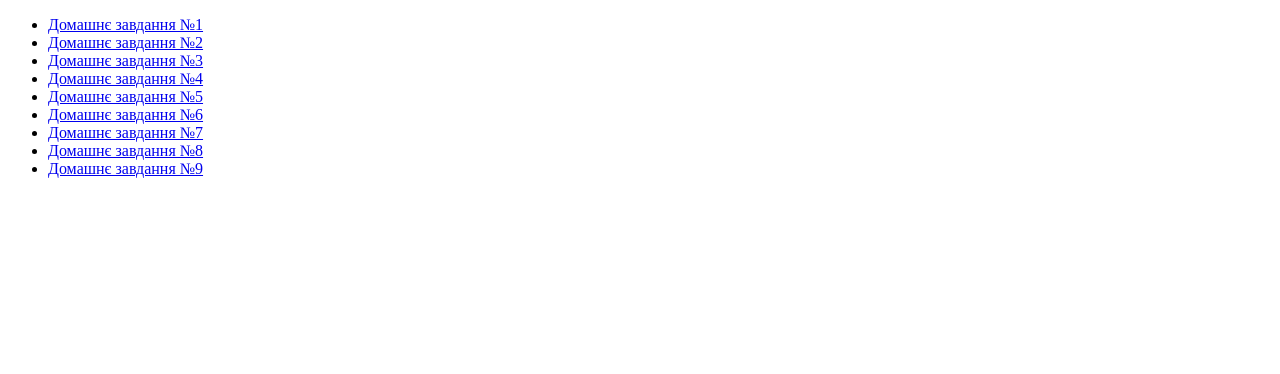
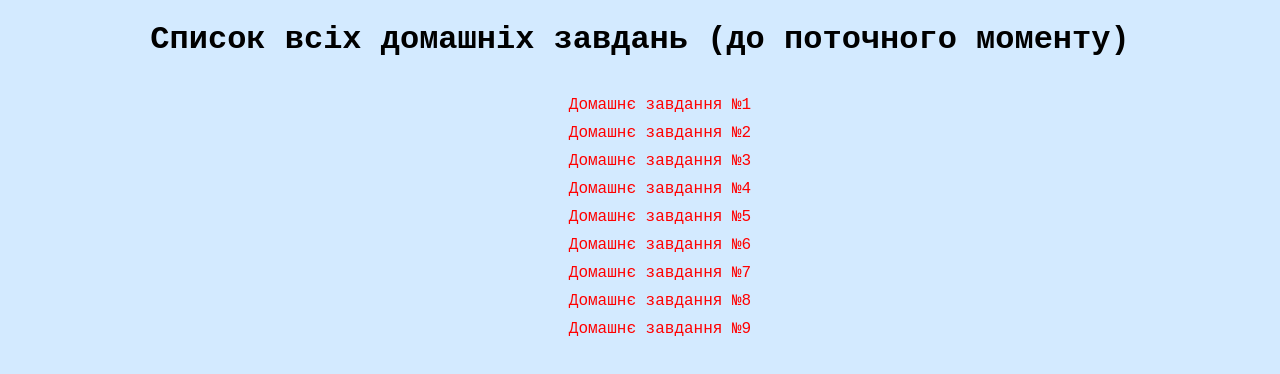
Before and after one commit to mnc1337-studying/Fullstack-JS-All-Homeworks, a plain HTML site: page index.html in a window 1280 px wide. Drawn offline with Linux system fonts and the light colour scheme.

Commit message:
Changes for Github Pages №2

```diff
--- a/index.html
+++ b/index.html
@@ -4,19 +4,79 @@
     <meta charset="UTF-8">
     <meta name="viewport" content="width=device-width, initial-scale=1.0">
     <title>Всі домашні завдання</title>
+    <style>
+        body {
+            margin: 0;
+            padding: 0;
+            display: flex;
+            flex-direction: column;
+            justify-content: center;
+            align-items: center;
+            font-family: 'Courier New', Courier, monospace;
+            background-color: #d3eaff;
+        }
+
+        .title {
+            text-align: center;
+        }
+
+        .navigation__list {
+            list-style-type: none;
+        }
+
+        .navigation__item {
+            margin: 10px 0;
+        }
+
+        .navigation__link {
+            text-decoration: none;
+            color: #ff0000;
+        }
+
+        .navigation__link:active {
+            color: #be7c00;
+        }
+
+        .navigation__link:hover {
+            color: #005300;
+        }
+
+        .navigation__link:visited {
+            color: #000070;
+        }
+    </style>
 </head>
 <body>
-    <nav>
-        <ul>
-            <li><a href="./homework_1/index.html">Домашнє завдання №1</a></li>
-            <li><a href="./homework_2/index.html">Домашнє завдання №2</a></li>
-            <li><a href="./homework_3/index.html">Домашнє завдання №3</a></li>
-            <li><a href="./homework_4/index.html">Домашнє завдання №4</a></li>
-            <li><a href="./homework_5/index.html">Домашнє завдання №5</a></li>
-            <li><a href="./homework_6/index.html">Домашнє завдання №6</a></li>
-            <li><a href="./homework_7/index.html">Домашнє завдання №7</a></li>
-            <li><a href="./homework_8/index.html">Домашнє завдання №8</a></li>
-            <li><a href="./homework_9/index.html">Домашнє завдання №9</a></li>
+    <h1 class="title">Список всіх домашніх завдань (до поточного моменту)</h1>
+    <nav class="navigation">
+        <ul class="navigation__list">
+            <li class="navigation__item">
+                <a href="./homework_1/index.html" class="navigation__link">Домашнє завдання №1</a>
+            </li>
+            <li class="navigation__item">
+                <a href="./homework_2/index.html" class="navigation__link">Домашнє завдання №2</a>
+            </li>
+            <li class="navigation__item">
+                <a href="./homework_3/index.html" class="navigation__link">Домашнє завдання №3</a>
+            </li>
+            <li class="navigation__item">
+                <a href="./homework_4/index.html" class="navigation__link">Домашнє завдання №4</a>
+            </li>
+            <li class="navigation__item">
+                <a href="./homework_5/index.html" class="navigation__link">Домашнє завдання №5</a>
+            </li>
+            <li class="navigation__item">
+                <a href="./homework_6/index.html" class="navigation__link">Домашнє завдання №6</a>
+            </li>
+            <li class="navigation__item">
+                <a href="./homework_7/index.html" class="navigation__link">Домашнє завдання №7</a>
+            </li>
+            <li class="navigation__item">
+                <a href="./homework_8/index.html" class="navigation__link">Домашнє завдання №8</a>
+            </li>
+            <li class="navigation__item">
+                <a href="./homework_9/index.html" class="navigation__link">Домашнє завдання №9</a>
+            </li>
         </ul>
     </nav>
 </body>
```
